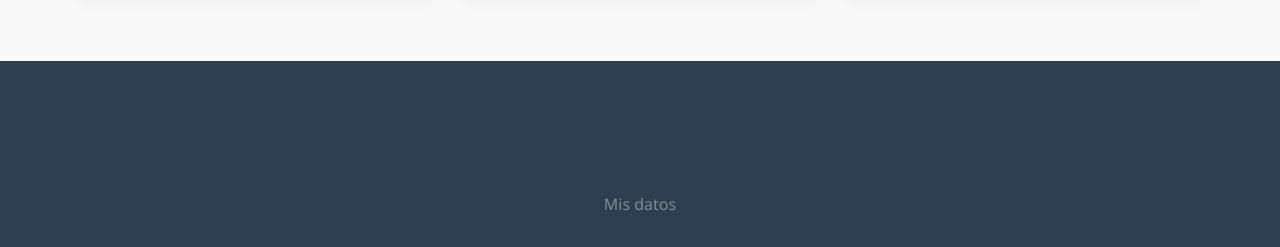
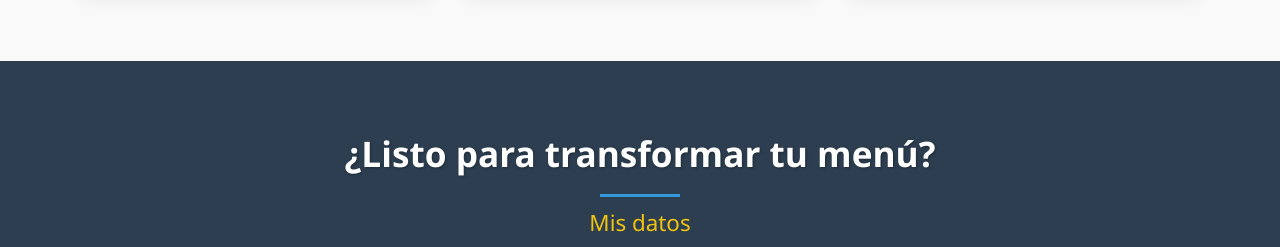
Before and after one commit to DanielMadrigalC/MadrigalDesignco, a plain HTML site: page INDEX.HTML in a window 1280 px wide. Shown: the part 2441-2688 px from the top of the page. Drawn offline with Linux system fonts and the light colour scheme.

Commit message:
cambie el titulo y subtitulo de seccion contacto

```diff
--- a/INDEX.HTML
+++ b/INDEX.HTML
@@ -148,8 +148,8 @@
 <section id="contacto" class="contact-section bg-dark">
     <div class="container">
         <header class="section-header">
-            <h2 class="section-title">¿Listo para transformar tu menú?</h2>
-            <p class="section-subtitle">Mis datos</p>
+            <h2 class="contact-main-title">¿Listo para transformar tu menú?</h2>
+            <p class="contact-subtitle">Mis datos</p>
         </header>
 
         <div class="contact-wrapper">
--- a/STYLES.CSS
+++ b/STYLES.CSS
@@ -271,6 +271,21 @@ body {
     }
 }
 
+/* Título en blanco */
+.contact-main-title {
+  text-align: center;
+  color: white !important; /* ya lo tienes */
+  /* ya tienes otras reglas */
+}
+
+/* Subtítulo un poco más grande y amarillo */
+.contact-subtitle {
+  color: #f1c40f; /* amarillo vibrante */
+  font-size: 1.4rem; /* un poco más grande que el normal */
+  text-align: center; /* para que quede centrado con el título */
+  margin-bottom: 1.5rem; /* separación abajo */
+}
+
 /* ===== CONTACTO - ESTRUCTURA RESPONSIVE ===== */
 
 .contact-section {
```
